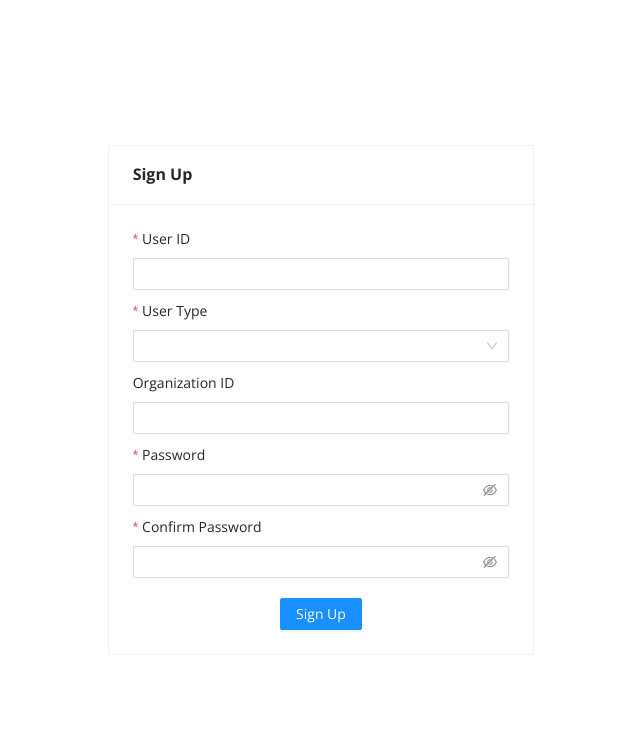
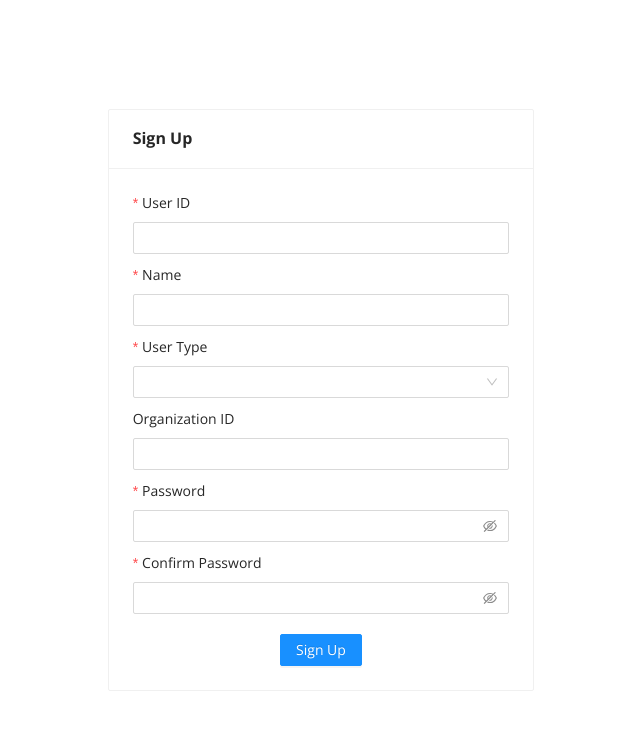
Before and after one commit to Teo-KJ/LabelDat, a React (Create React App) app in the folder frontend/: page /signup in a window 1280 px wide. Shown: the top 730 px of the page, without its empty margins (319-959 px from the left). Built offline with nearby package versions, Linux system fonts and the light colour scheme.

Commit message:
Update mock API data for Sign In and Sign Up

```diff
--- a/frontend/src/components/shared/SignIn/index.js
+++ b/frontend/src/components/shared/SignIn/index.js
@@ -28,7 +28,7 @@ const SignIn = () => {
             >
               <Form.Item
                 className="form-item"
-                name="userId"
+                name="username"
                 label="User ID"
                 rules={[
                   {
@@ -52,8 +52,8 @@ const SignIn = () => {
                 ]}
               >
                 <Select>
-                  <Option value="projectOwner">Project Owner</Option>
-                  <Option value="labeller">Labeller</Option>
+                  <Option value="PROJECT_OWNER">Project Owner</Option>
+                  <Option value="LABELLER">Labeller</Option>
                 </Select>
               </Form.Item>
 
--- a/frontend/src/components/shared/SignUp/index.js
+++ b/frontend/src/components/shared/SignUp/index.js
@@ -28,12 +28,26 @@ const SignUp = () => {
             >
               <Form.Item
                 className="form-item"
-                name="userId"
+                name="username"
                 label="User ID"
                 rules={[
                   {
                     required: true,
                     message: "Please input your User ID!",
+                  },
+                ]}
+              >
+                <Input />
+              </Form.Item>
+
+              <Form.Item
+                className="form-item"
+                name="name"
+                label="Name"
+                rules={[
+                  {
+                    required: true,
+                    message: "Please input your name!",
                   },
                 ]}
               >
@@ -52,8 +66,8 @@ const SignUp = () => {
                 ]}
               >
                 <Select>
-                  <Option value="projectOwner">Project Owner</Option>
-                  <Option value="labeller">Labeller</Option>
+                  <Option value="PROJECT_OWNER">Project Owner</Option>
+                  <Option value="LABELLER">Labeller</Option>
                 </Select>
               </Form.Item>
 
```
